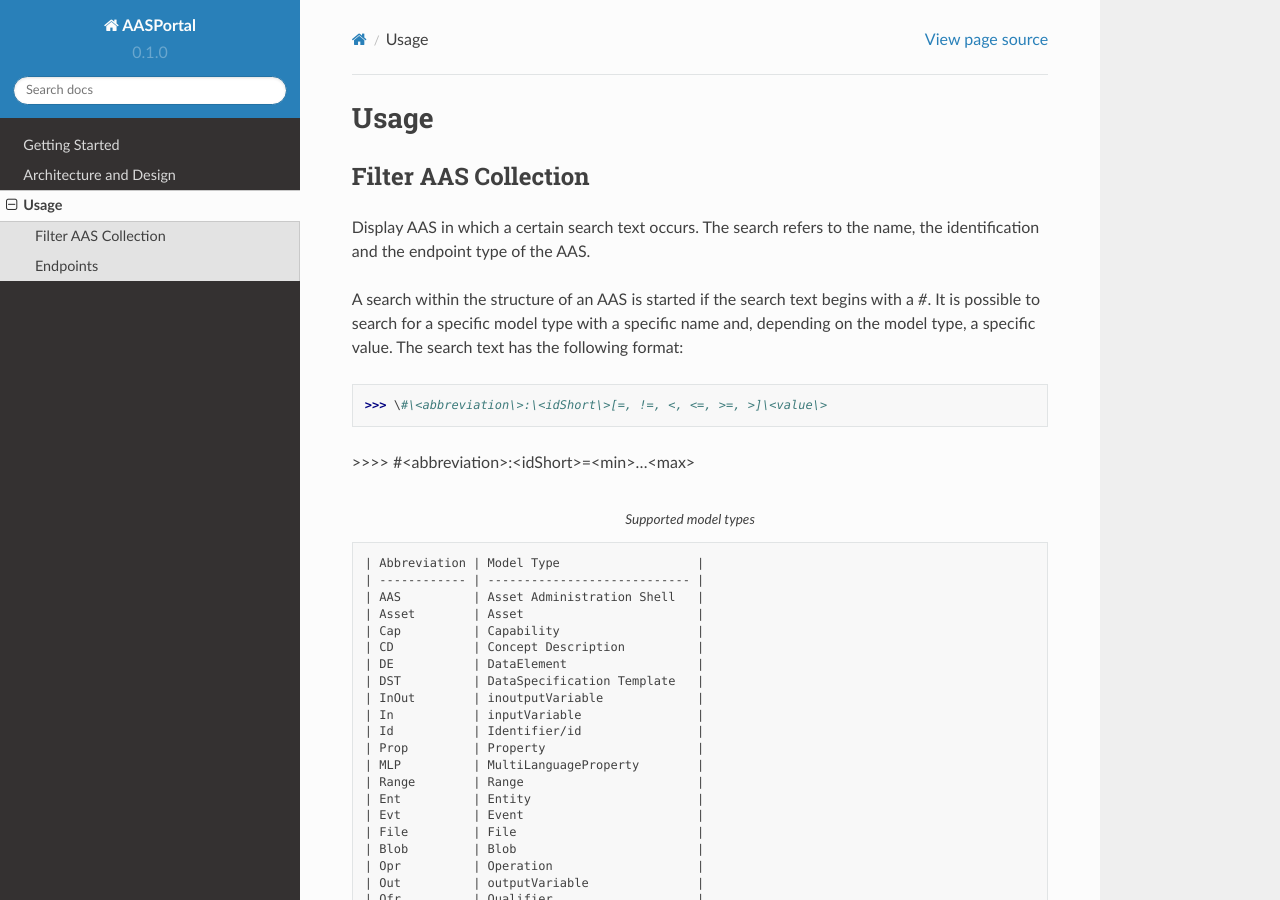
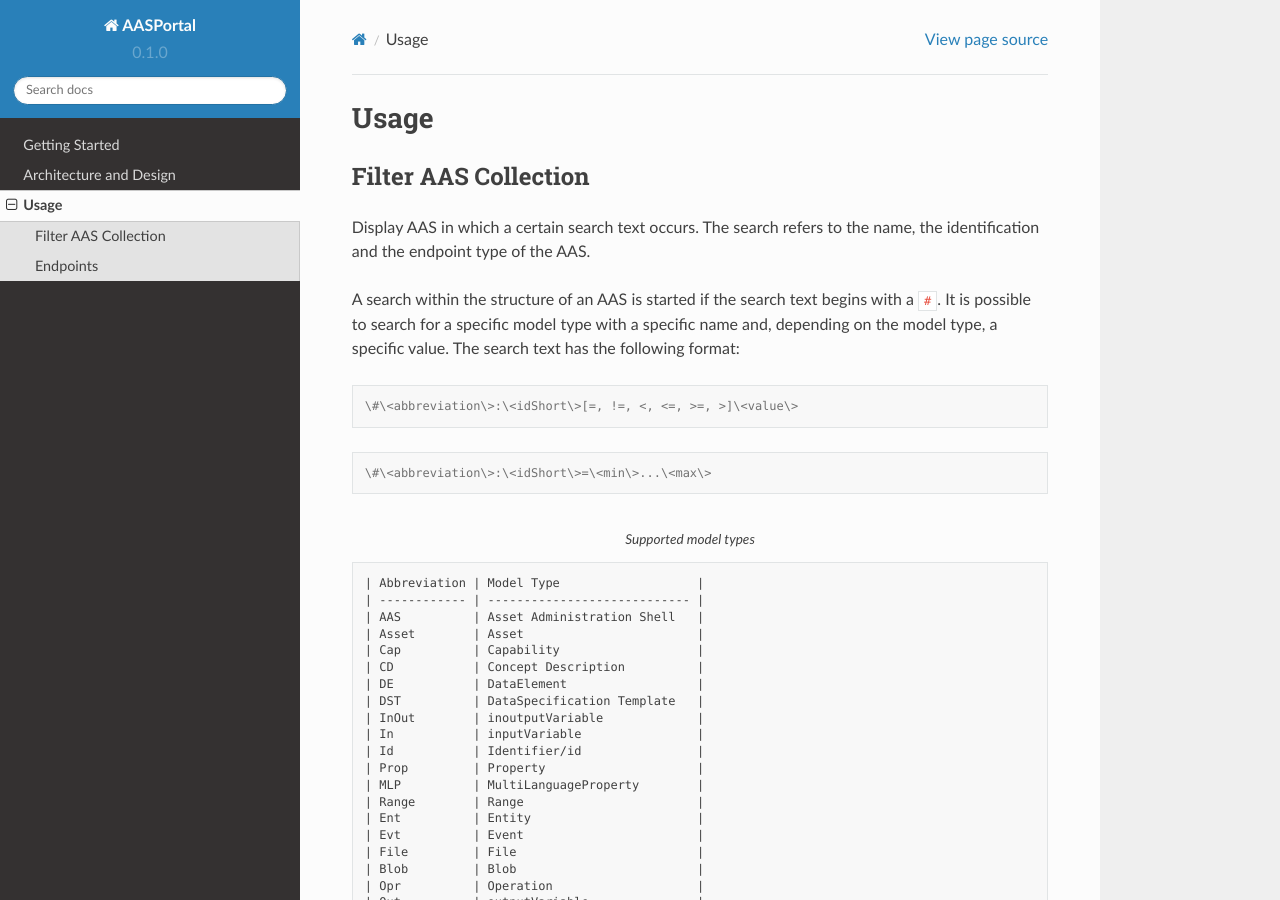
Before and after one commit to fpethig/rtd-tutorial, a Sphinx documentation site: the page built from docs/source/usage.rst, in a window 1280 px wide and 900 px high. Built offline with Sphinx 7.4.7 and the Read the Docs theme 2.0.0, drawn with Linux system fonts in a browser that asks for light colours; cross-references to code outside the pages are shown as plain code.

Commit message:
Update usage.rst

```diff
--- a/docs/source/usage.rst
+++ b/docs/source/usage.rst
@@ -4,11 +4,15 @@ Filter AAS Collection
 ---------------------
 Display AAS in which a certain search text occurs. The search refers to the name, the identification and the endpoint type of the AAS.
 
-A search within the structure of an AAS is started if the search text begins with a `#`. It is possible to search for a specific model type with a specific name and, depending on the model type, a specific value. The search text has the following format:
+A search within the structure of an AAS is started if the search text begins with a :cobj-text:`#`. It is possible to search for a specific model type with a specific name and, depending on the model type, a specific value. The search text has the following format:
 
->>> \#\<abbreviation\>:\<idShort\>[=, !=, <, <=, >=, >]\<value\>
+.. code-block:: console
 
->>>> \#\<abbreviation\>:\<idShort\>=\<min\>...\<max\>
+   \#\<abbreviation\>:\<idShort\>[=, !=, <, <=, >=, >]\<value\>
+
+.. code-block:: console
+
+   \#\<abbreviation\>:\<idShort\>=\<min\>...\<max\>
 
 .. code-block:: none
    :caption: Supported model types
```
